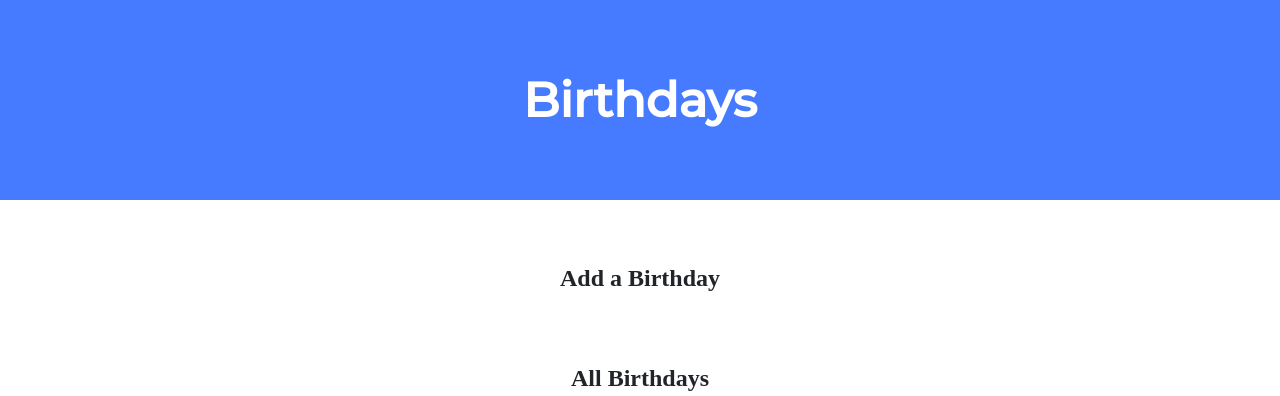
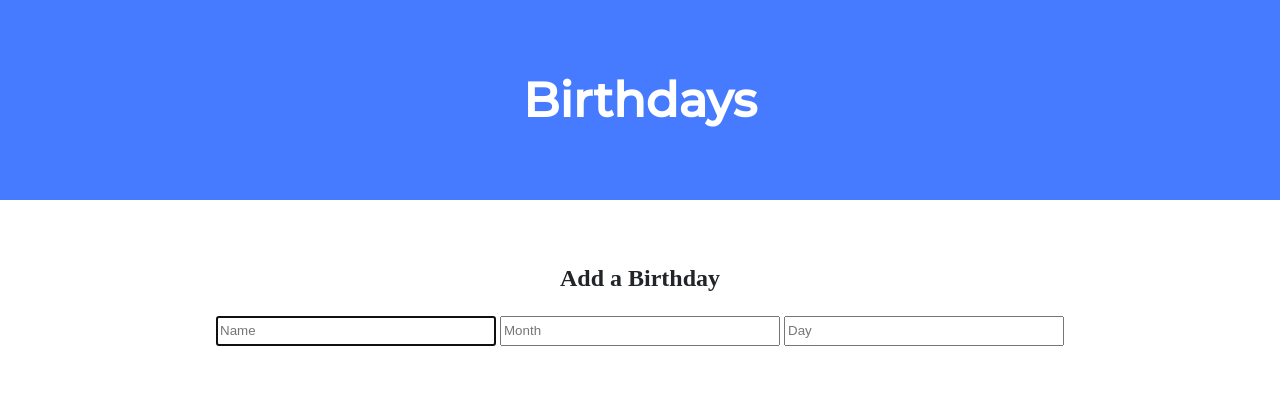
Before and after one commit to Lurenjia-26/CS50-2023-Solutions, a Flask app: page / in a window 1280 px wide. Shown: the top 396 px of the page. Run offline with Flask 3, Linux system fonts and the light colour scheme; some libraries are stand-ins or nearby versions.

Commit message:
Tue, Jul 25, 2023, 7:26 PM +08:00

```diff
--- a/lab9/birthdays/app.py
+++ b/lab9/birthdays/app.py
@@ -28,6 +28,7 @@ def index():
 
         # TODO: Add the user's entry into the database
 
+
         return redirect("/")
 
     else:
--- a/lab9/birthdays/templates/index.html
+++ b/lab9/birthdays/templates/index.html
@@ -1,11 +1,13 @@
 <!DOCTYPE html>
 
 <html lang="en">
+
     <head>
         <link href="https://fonts.googleapis.com/css2?family=Montserrat:wght@500&display=swap" rel="stylesheet">
         <link href="/static/styles.css" rel="stylesheet">
         <title>Birthdays</title>
     </head>
+
     <body>
         <div class="header">
             <h1>Birthdays</h1>
@@ -15,7 +17,11 @@
 
                 <h2>Add a Birthday</h2>
                 <!-- TODO: Create a form for users to submit a name, a month, and a day -->
-                <form></form>
+                <form action="/" method="post">
+                    <input autocomplete="off" autofocus name="name" placeholder="Name" type="text" />
+                    <input autocomplete="off" autofocus name="month" placeholder="Month" type="text" />
+                    <input autocomplete="off" autofocus name="day" placeholder="Day" type="text" />
+                </form>
             </div>
 
             <div class="section">
@@ -35,4 +41,5 @@
             </div>
         </div>
     </body>
+
 </html>
```
